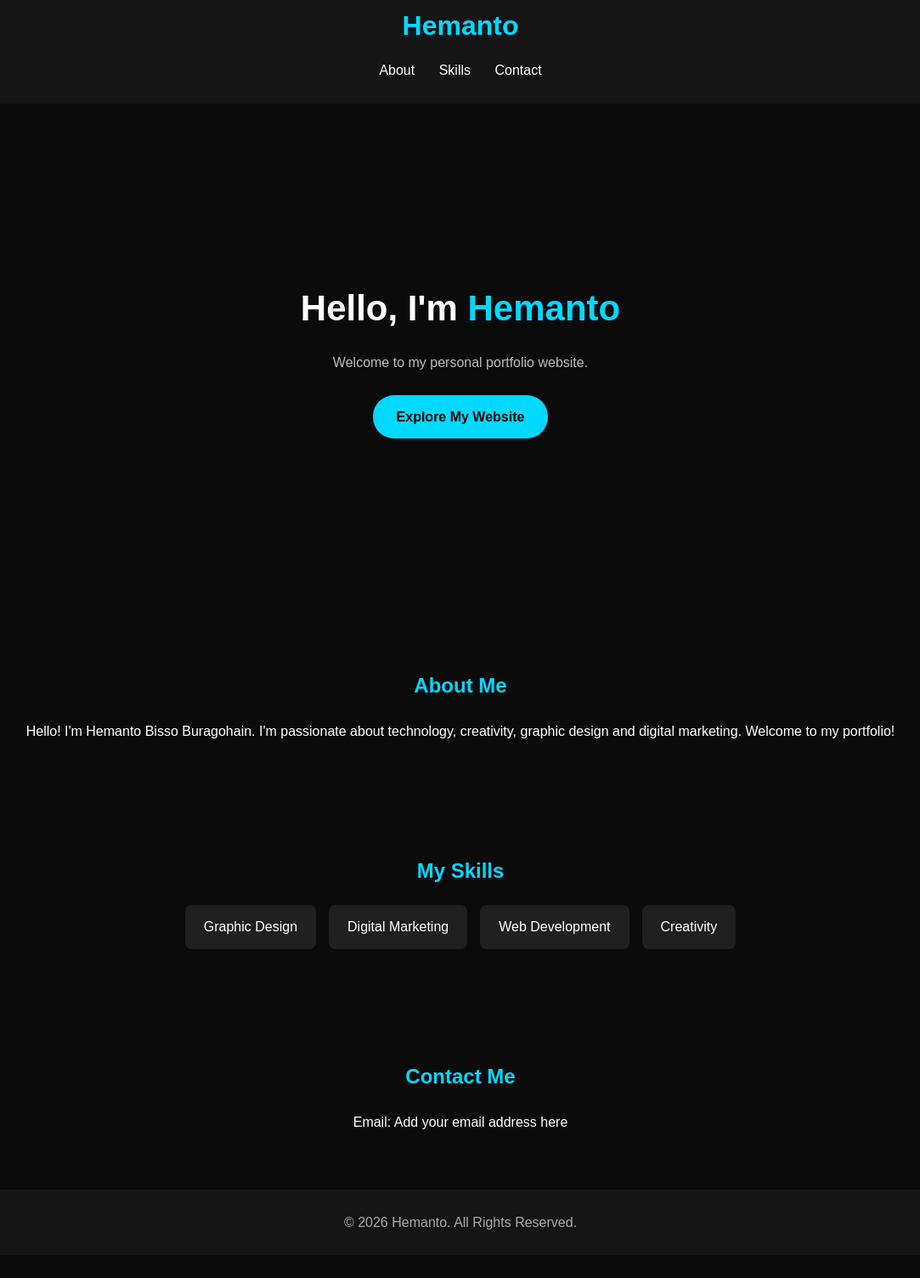
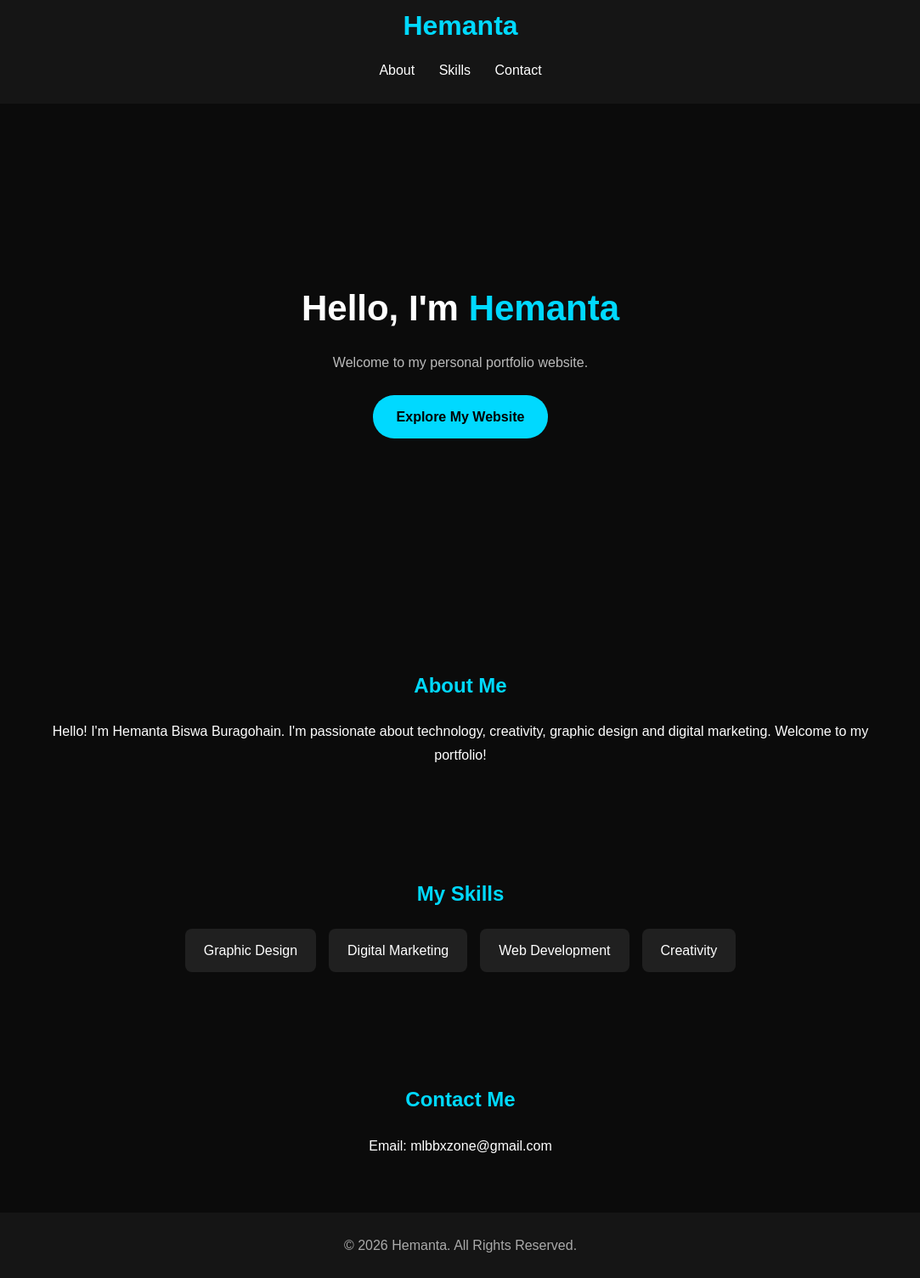
Before and after one commit to gohainh603-cyber/gohainh603-cyber.github.io, a plain HTML site: page index.html in a window 1280 px wide. Shown: the part 22-1526 px from the top of the page at 85% size, without its empty margins (98-1181 px from the left). Before the commit the page ends 1499 px from the top, so only its background shows below. Drawn offline with Linux system fonts and the light colour scheme.

Commit message:
Add files via upload

```diff
--- a/index.html
+++ b/index.html
@@ -4,7 +4,7 @@
 <head>
     <meta charset="UTF-8">
     <meta name="viewport" content="width=device-width, initial-scale=1.0">
-    <title>Hemanto | Personal Portfolio</title>
+    <title>Hemanta | Personal Portfolio</title>
 
     <style>
         * {
@@ -109,7 +109,7 @@
 <body>
 
     <header>
-        <h1>Hemanto</h1>
+        <h1>Hemanta</h1>
         <nav>
             <a href="#about">About</a>
             <a href="#skills">Skills</a>
@@ -118,7 +118,7 @@
     </header>
 
     <div class="hero">
-        <h2>Hello, I'm <span>Hemanto</span></h2>
+        <h2>Hello, I'm <span>Hemanta</span></h2>
         <p>Welcome to my personal portfolio website.</p>
         <a href="#about" class="button">Explore My Website</a>
     </div>
@@ -126,7 +126,7 @@
     <section id="about">
         <h2>About Me</h2>
         <p>
-            Hello! I'm Hemanto Bisso Buragohain.
+            Hello! I'm Hemanta Biswa Buragohain.
             I'm passionate about technology, creativity,
             graphic design and digital marketing.
             Welcome to my portfolio!
@@ -145,11 +145,11 @@
 
     <section id="contact">
         <h2>Contact Me</h2>
-        <p>Email: Add your email address here</p>
+        <p>Email: mlbbxzone@gmail.com</p>
     </section>
 
     <footer>
-        <p>© 2026 Hemanto. All Rights Reserved.</p>
+        <p>© 2026 Hemanta. All Rights Reserved.</p>
     </footer>
 
 </body>
```
